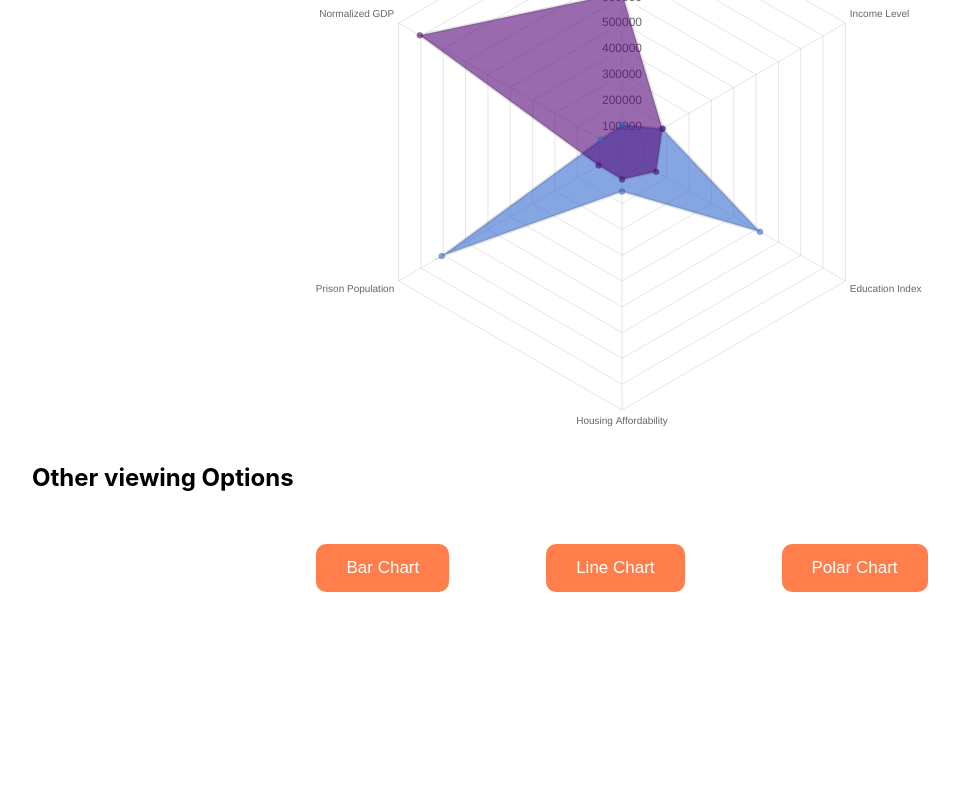
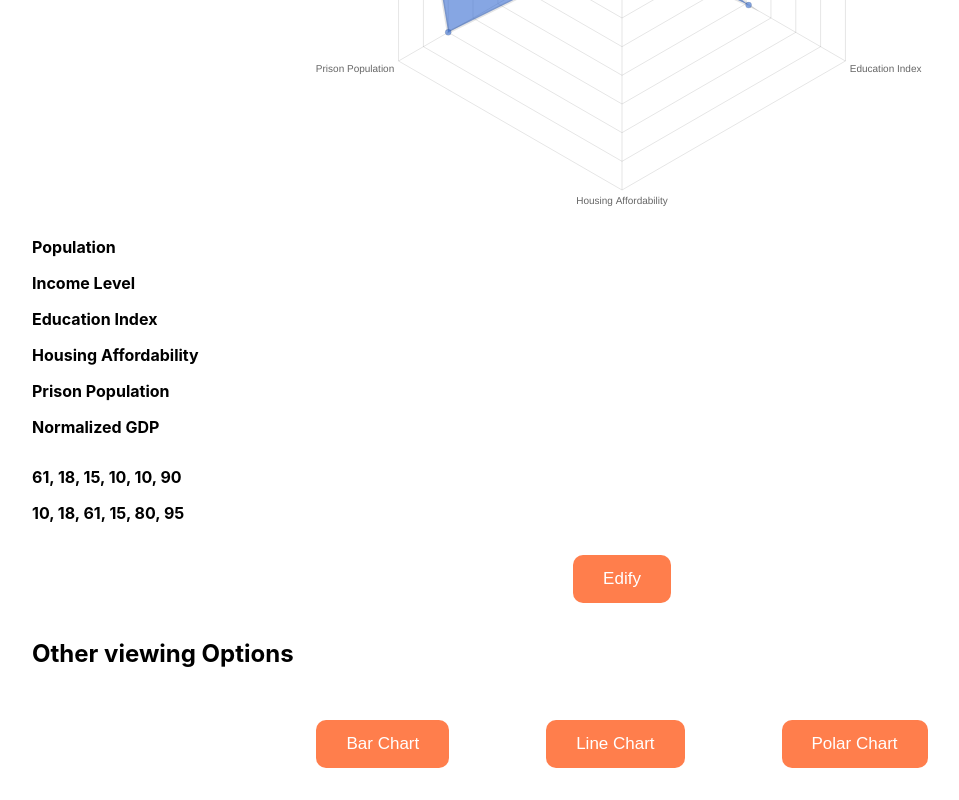
Before and after one commit to spider-graph-build-sprint/Zeit-Front-End, a React (Create React App) app: page / in a window 1280 px wide. Shown: the part 735-1535 px from the top of the page, without its empty margins (18-977 px from the left). Before the commit the page ends 1359 px from the top, so only its background shows below. Built offline with nearby package versions, Linux system fonts and the light colour scheme.

Commit message:
working on form

```diff
--- a/src/components/Graph.js
+++ b/src/components/Graph.js
@@ -21,22 +21,21 @@ var dynamicColors = function() {
 const intiDataset = [
   {
     label: "Boston",
-    data: [617594, 181045, 153060, 106519, 105162, 905072],
+    data: [61, 18, 15, 10, 10, 90],
     // backgroundColor: "rgba(255, 99, 132, 0.6)"
     backgroundColor: dynamicColors()
   },
   {
     label: "San Diego",
-    data: [105162, 181045, 617594, 153060, 806519, 95072],
+    data: [10, 18, 61, 15, 80, 95],
     // backgroundColor: "rgba(54, 162, 235, 0.6)"
     backgroundColor: dynamicColors()
   }
 ];
 
-function Graph() {
+function Graph(props) {
   // for changing graph type with buttons buttons
   const [graph, setGraph] = useState("");
-
 
   // state is a record of what's in the form itself
   const [state, setState] = useState({ label: "" });
@@ -48,6 +47,14 @@ function Graph() {
 
   const [labels, setLabels] = useState(intiLabels);
 
+  const [editing, setEditing] = useState(false);
+
+  const [editedGraphData, setEditedGraphData] = useState({ label: "" });
+  function handleChange(e) {
+    setEditedGraphData({ ...editedGraphData, [e.target.name]: e.target.value });
+    console.log("editedGraphData", editedGraphData);
+  }
+
   // this is passed into the chart comonent
   const data = {
     labels: [...labels],
@@ -56,26 +63,22 @@ function Graph() {
 
   // used to maintain link between input changes and state
   function handleChanges(e) {
-    setState({ ...state, [e.target.name]: e.target.value });
+    setState({
+      ...state,
+      [e.target.name]: e.target.value
+    });
+    console.log("state", state);
   }
-  // function handleDataset(e) {
-  //   setState({ ...state, [e.target.name]: e.target.value });
-  // }
+
   function handleSubmit(e) {
     e.preventDefault();
 
-
     // the new label get's added to the end of the labels list.
     setLabels([...labels, state.label]);
-
-  }
-  function handleDataSubmit(e) {
-    e.preventDefault();
-
-    // the new label get's added to the end of the labels list.
-    setDataSet([...dataSet, state.dataSet]);
   }
 
+  // }
+  //--------------------------------------------------------------
   // ExportChart({ format: "jpg" });
   // Bar, Line, Radar, Polar, ;
   return (
@@ -91,7 +94,7 @@ function Graph() {
         />
         <button type="submit"> add leg </button>
       </form>
-
+      {/*
       <form onSubmit={handleDataSubmit}>
         <input
           name="title"
@@ -108,9 +111,72 @@ function Graph() {
           value={state.newLegName}
         />
         <button type="submit"> add leg </button>
-      </form>
+      </form> */}
       <Radar data={data} />
 
+      <form
+        onSubmit={e => {
+          e.preventDefault();
+          props.updateUser(editedGraphData);
+          setEditing(!editing);
+        }}
+      >
+        {editing ? (
+          labels.map(labels => {
+            return (
+              <input
+                type="text"
+                name="name"
+                value={labels}
+                onChange={handleChange}
+              />
+            );
+          })
+        ) : (
+          <h1>
+            {labels.map(label => {
+              return <p className="labels">{label}</p>;
+            })}
+          </h1>
+        )}
+
+        {editing ? (
+          dataSet.map(data => {
+            return (
+              <input
+                type="text"
+                name="name"
+                value={data.data}
+                onChange={handleChange}
+              />
+            );
+          })
+        ) : (
+          <h1>
+            {dataSet.map(data => {
+              return <p>{data.data.join(", ")}</p>;
+            })}
+          </h1>
+        )}
+        <button style={{ display: editing ? "block" : "none" }}>
+          Updatenate
+        </button>
+      </form>
+      {/* <button
+        onClick={() => {
+          props.delUser(id);
+          setEditing(!editing);
+        }}
+        style={{ display: editing ? "block" : "none" }}
+      >
+        Removenateinator
+      </button> */}
+      <button
+        onClick={() => setEditing(!editing)}
+        style={{ display: editing ? "none" : "block" }}
+      >
+        Edify
+      </button>
       <h2>Other viewing Options</h2>
 
       <div className="graphButtons">
--- a/src/components/Home.js
+++ b/src/components/Home.js
@@ -1,15 +1,50 @@
-import React from "react";
+import React, { useState } from "react";
+import { axize } from "../utils";
 // import AddGraph from "./AddGraph";
 import Graph from "./Graph";
 
-const Home = () => {
+function Home(props) {
+  const [list, setList] = useState([]);
+
+  const addUser = user => {
+    axize()
+      .post("http://")
+      .then(rez => setList(rez.data))
+      .catch(err => console.error(err));
+  };
+
+  const updateUser = user => {
+    axize()
+      .put(`http://`)
+      .then(res => setList(res.data))
+      .catch(err => console.error(err));
+  };
+
+  const delUser = id => {
+    axize()
+      .delete(`http://`)
+      .then(rez => setList(rez.data))
+      .catch(err => console.error(err));
+  };
+
+  //  Home = () => {
   return (
     <>
       <h1>Home Page</h1>
       {/* <AddGraph /> */}
-      <Graph />
+
+      <Graph
+        {...props}
+        // grabUsers={grabUsers}
+        addUser={addUser}
+        updateUser={updateUser}
+        delUser={delUser}
+        list={list}
+      />
+
+      {/*  <Graph /> */}
     </>
   );
-};
+}
 
 export default Home;
```
Also changed, not shown: src/components/Graphs.js (+70 -78 lines).
